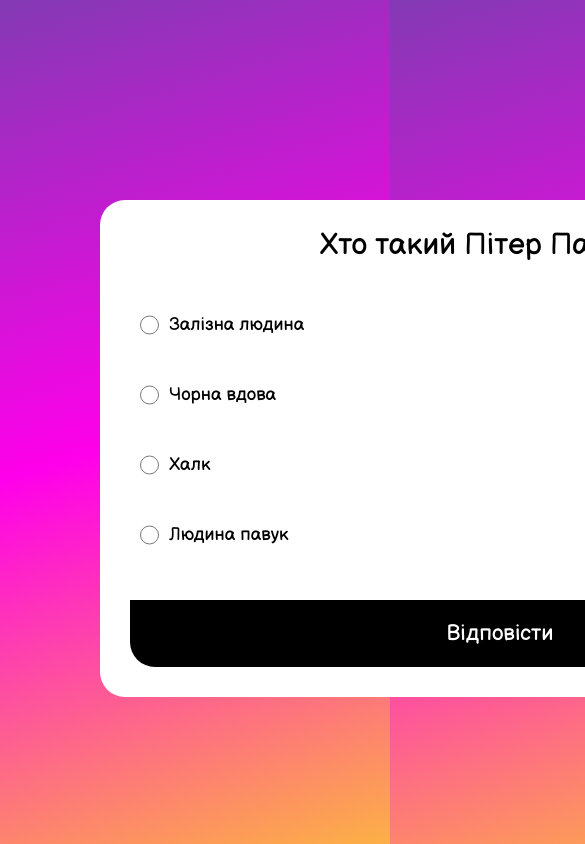
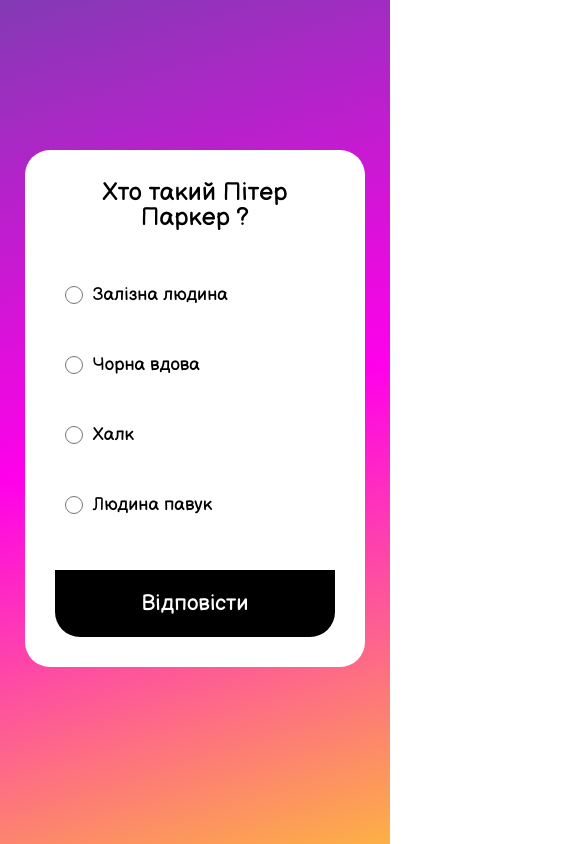
Before and after one commit to Vadim-Savchuk/quiz, a plain HTML site: page index.html in a window 390 px wide. Shown: the top 844 px of the page, 585 px wide, since content can reach past the window. Drawn offline with Linux system fonts and the light colour scheme.

Commit message:
adaptive

```diff
--- a/main.css
+++ b/main.css
@@ -11,9 +11,10 @@ body {
 }
 
 .quiz {
-    width: 800px;
+    width: 100%;
     padding: 30px;
     margin: 0 auto;
+    max-width: 800px;
     border-radius: 25px;
     background-color: white;
 }
@@ -66,3 +67,19 @@ body {
 .button:hover {
     background: #ff00ea;
 }
+
+@media screen and (max-width: 768px) {
+    .container {
+        width: 100%;
+    }
+}
+
+@media screen and (max-width: 576px) {
+    .container {
+        padding: 150px 25px;
+    }
+
+    .quiz-title {
+        font-size: 25px;
+    }
+}
--- a/script.js
+++ b/script.js
@@ -17,9 +17,9 @@ let questions = [
         correct: 1,
     },
     {
-        question: 'Хто грає роль Халка ?',
+        question: 'Хто грає роль Тора ?',
         answers: ['Стів Джобс', 'Рамі Малік', 'Маркс Руффало', 'Кріс Хемсворт'],
-        correct: 3,
+        correct: 4,
     },
     {
         question: 'Хто грає роль Халка ?',
```
